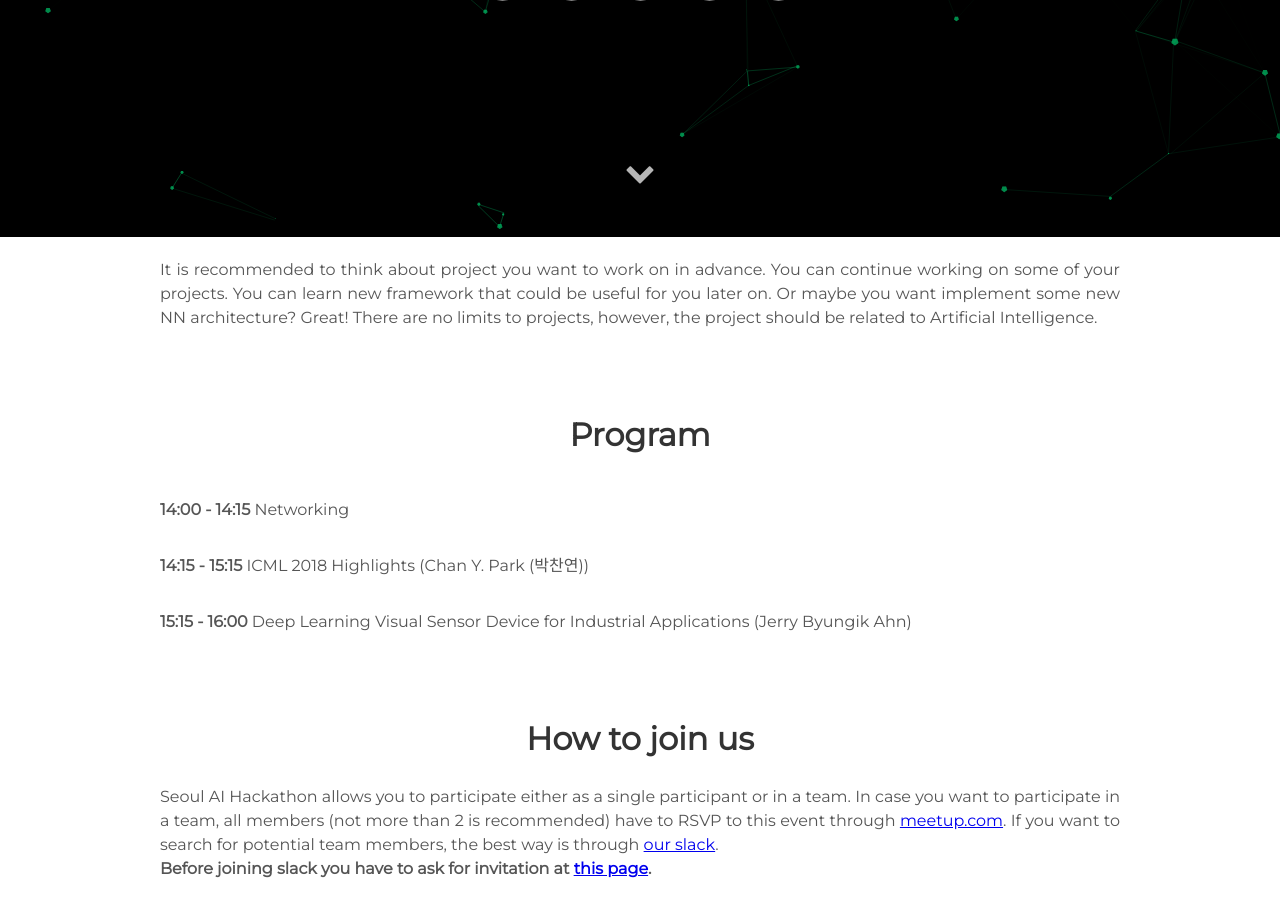
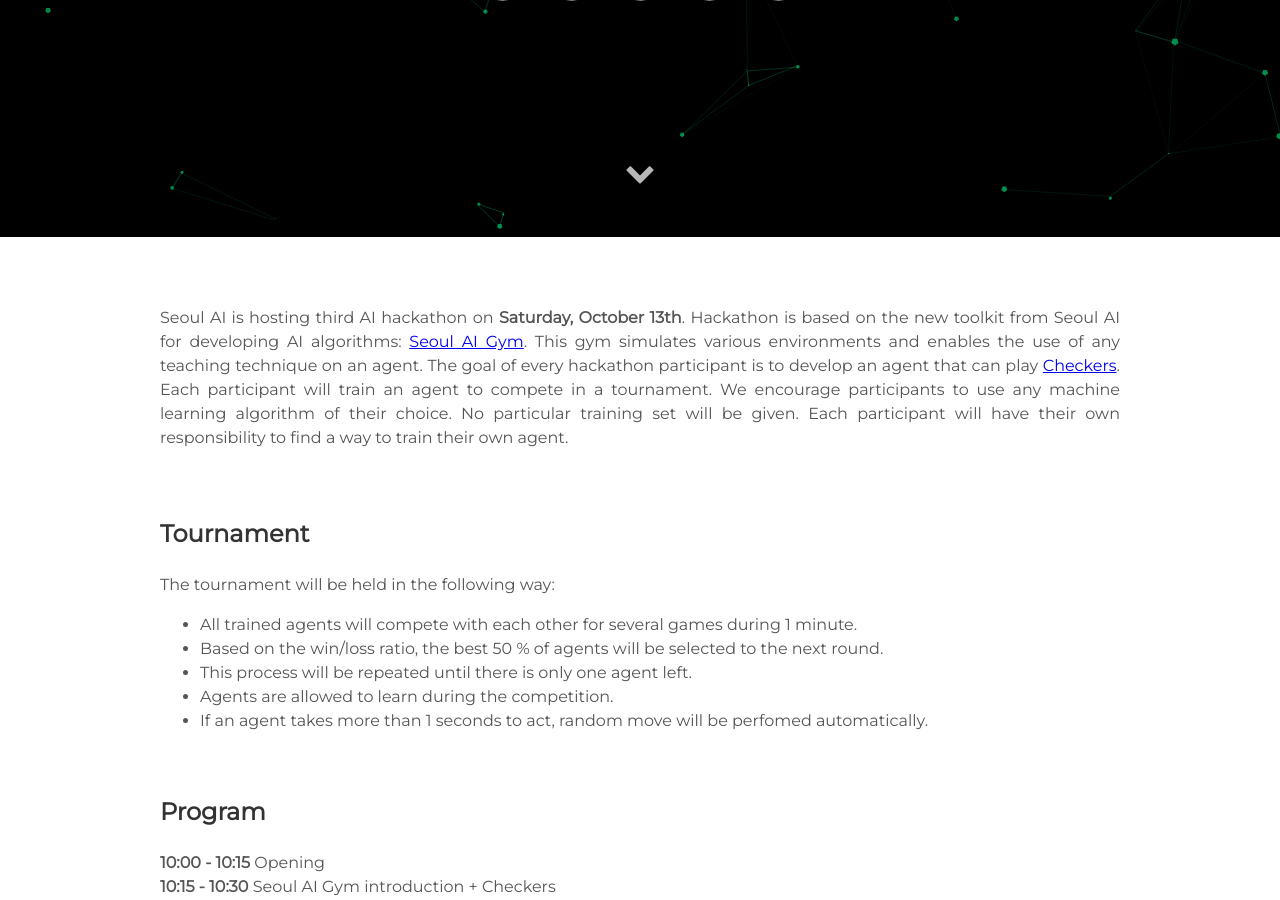
Before and after one commit to martinkersner/seoul-artificial-intelligence-meetup, a Jekyll site: the page built from docs/hackathon.md, in a window 1280 px wide and 900 px high, scrolled down 663 px. Built offline with Jekyll 4.4.1, drawn with Linux system fonts in a browser that asks for light colours; some of the changed text lies outside the part shown.

Commit message:
Update text

```diff
--- a/docs/_includes/details.html
+++ b/docs/_includes/details.html
@@ -1,3 +1,14 @@
 <div class="user-details">
-  <p style="text-align:justify">It is recommended to think about project you want to work on in advance. You can continue working on some of your projects. You can learn new framework that could be useful for you later on. Or maybe you want implement some new NN architecture? Great! There are no limits to projects, however, the project should be related to Artificial Intelligence.
+<p style="text-align:justify">
+<br/>
+<br/>
+Seoul AI is hosting third AI hackathon on <b>Saturday, October 13th</b>.
+Hackathon is based on the new toolkit from Seoul AI for developing AI algorithms: <a href="https://github.com/seoulai/gym">Seoul AI Gym</a>.
+This gym simulates various environments and enables the use of any teaching technique on an agent.
+The goal of every hackathon participant is to develop an agent that can play <a href="https://en.wikipedia.org/wiki/Draughtsers">Checkers</a>.
+Each participant will train an agent to compete in a tournament.
+We encourage participants to use any machine learning algorithm of their choice.
+No particular training set will be given.
+Each participant will have their own responsibility to find a way to train their own agent.
+</p>
 </div>
--- a/docs/_includes/program.html
+++ b/docs/_includes/program.html
@@ -1,4 +1,19 @@
-    <h2 style="text-align:center">Program</h2>
-        <p style="text-align:justify"><b>14:00 - 14:15</b> Networking</p>
-        <p style="text-align:justify"><b>14:15 - 15:15</b> ICML 2018 Highlights (Chan Y. Park (박찬연))</p>
-        <p style="text-align:justify"><b>15:15 - 16:00</b> Deep Learning Visual Sensor Device for Industrial Applications (Jerry Byungik Ahn)</p>
+<h3 style="text-align:left">Tournament</h3>
+
+The tournament will be held in the following way:
+<ul>
+  <li>All trained agents will compete with each other for several games during 1 minute.</li>
+  <li>Based on the win/loss ratio, the best 50 % of agents will be selected to the next round.</li>
+  <li>This process will be repeated until there is only one agent left.</li>
+  <li>Agents are allowed to learn during the competition.</li>
+  <li>If an agent takes more than 1 seconds to act, random move will be perfomed automatically.</li>
+</ul>
+
+<h3 style="text-align:left">Program</h3>
+<span><b>10:00 - 10:15</b> Opening</span>
+<span><b>10:15 - 10:30</b> Seoul AI Gym introduction + Checkers</span>
+<span><b>10:30 - 12:30</b> Hacking</span>
+<span><b>12:30 - 01:30</b> Lunch (provided by venue sponsor)</span>
+<span><b>01:30 - 06:20</b> Hacking</span>
+<span><b>06:20 - 06:50</b> Tournament</span>
+<span><b>06:50 - 07:00</b> Winner announcement</span>
```
